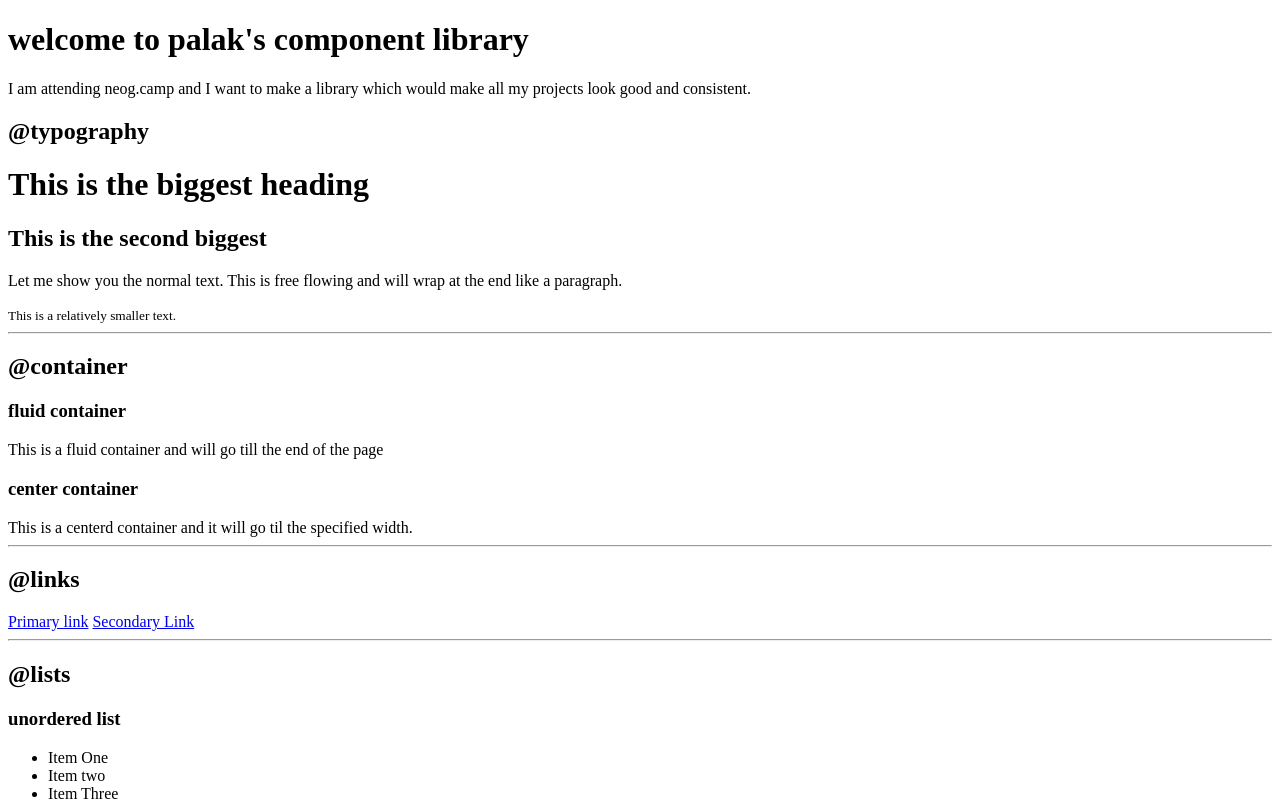
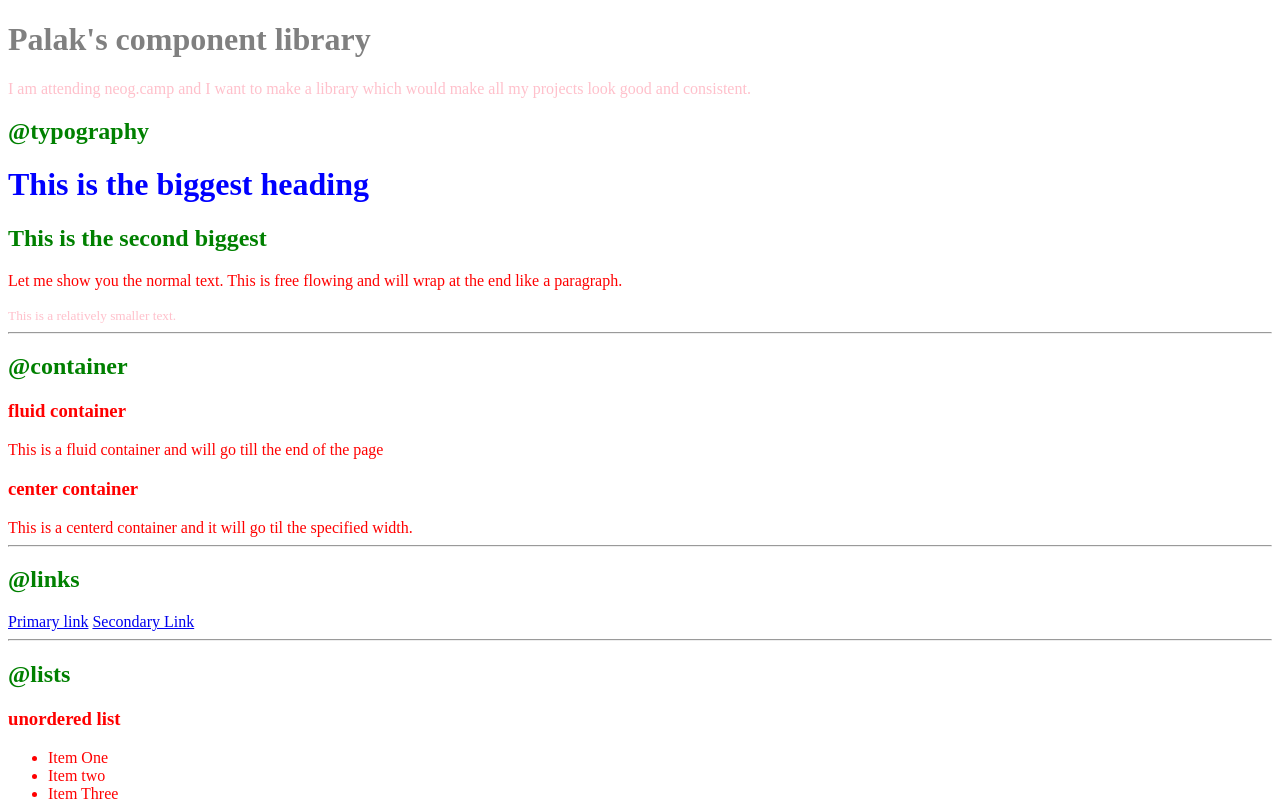
Before and after one commit to palaksinghal5/HTML5-Introduction, a plain HTML site: page index.html in a window 1280 px wide. Shown: the top 806 px of the page. Drawn offline with Linux system fonts and the light colour scheme.

Commit message:
css: import and selectors

```diff
--- a/index.html
+++ b/index.html
@@ -5,12 +5,25 @@
     <meta charset="UTF-8">
     <meta http-equiv="X-UA-Compatible" content="IE=edge">
     <meta name="viewport" content="width=device-width, initial-scale=1.0">
-    <title>Document</title>
+    <title>Component Library</title>
+
+    <!-- CSS wau 1: Style Tag
+        <style>
+        body {
+            color: red;
+        }
+    </style>
+    -->
+
+    <!-- Third way of doing CSS external link-->
+    <link href="styles.css" rel="stylesheet" />
+
 </head>
 
 <body>
-    <h1>welcome to palak's component library</h1>
-    <p>I am attending neog.camp and I want to make a library which would make all my projects look good and consistent.
+    <h1 id="lib-header">Palak's component library</h1>
+    <!--  style="color:red"  -->
+    <p class="para">I am attending neog.camp and I want to make a library which would make all my projects look good and consistent.
     </p>
 
     <!--<div class = "something">Palak Singhal</div>-->
@@ -20,7 +33,7 @@
     <h1>This is the biggest heading</h1>
     <h2>This is the second biggest</h2>
     <p>Let me show you the normal text. This is free flowing and will wrap at the end like a paragraph.</p>
-    <small>This is a relatively smaller text.</small>
+    <small class="para">This is a relatively smaller text.</small>
 
     <hr>
 
--- /dev/null
+++ b/styles.css
@@ -0,0 +1,17 @@
+body{
+    color:red;
+
+}
+h1{
+    color:blue;
+}
+h2{
+    color:green
+}
+
+#lib-header{
+    color:grey
+}
+.para {
+    color:pink;
+}
```
